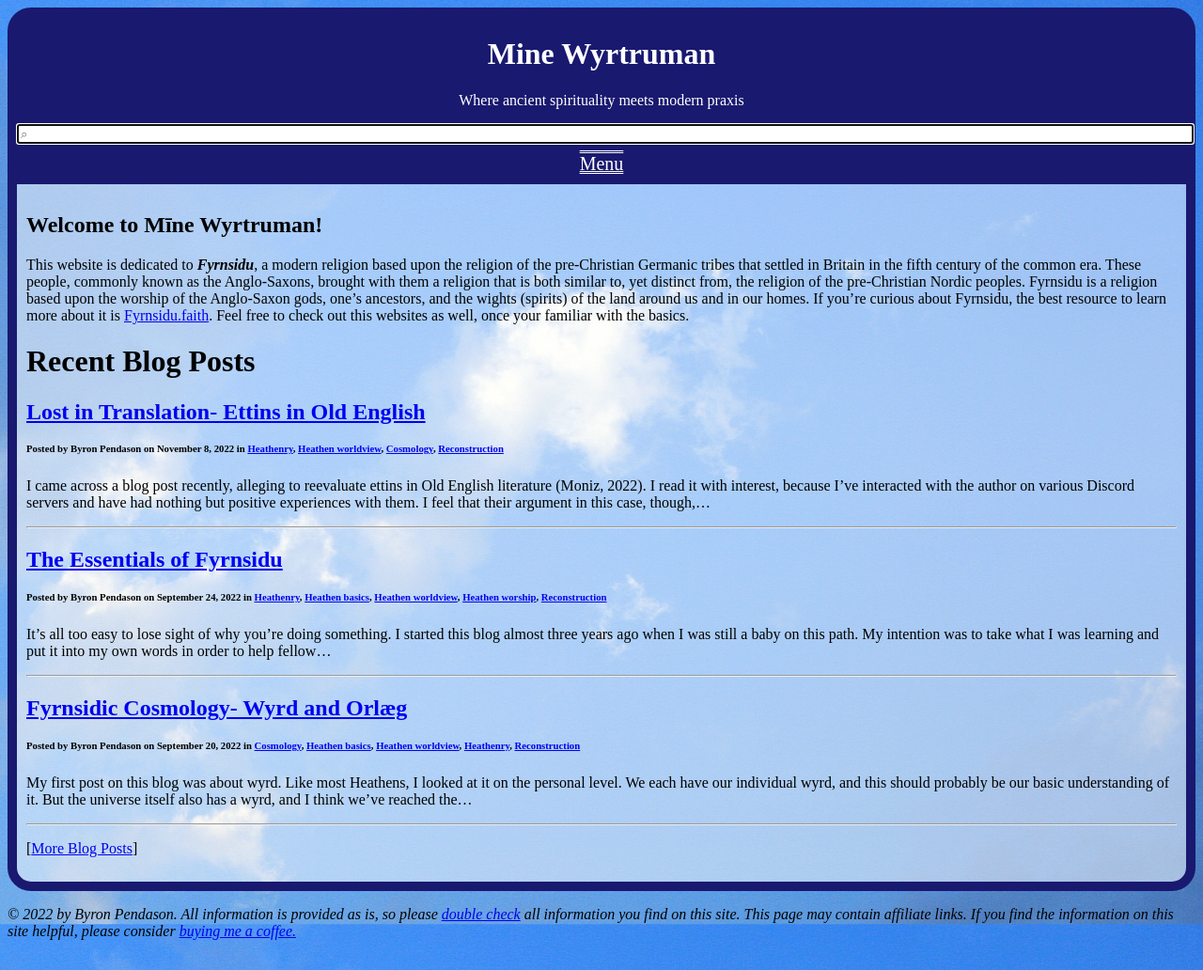
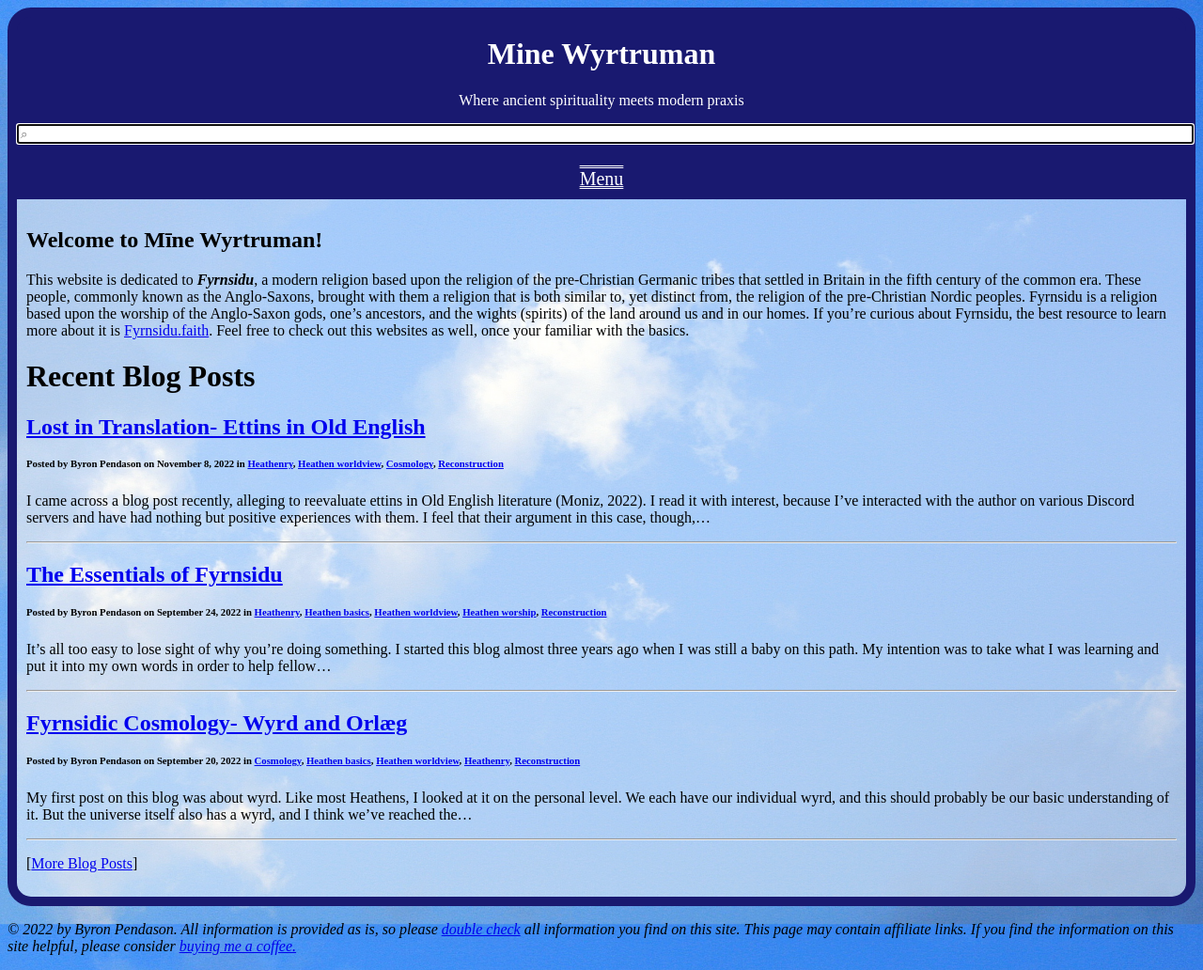
Before and after one commit to byronpendason/byronpendason.github.io, a Jekyll site: the page built from index.md, in a window 1280 px wide. Shown: the whole page at 94% size. Built offline with Jekyll 4.4.1, drawn with Linux system fonts in a browser that asks for light colours; our own code applies the rules of GitHub Pages for plain Markdown files; comment, search, counter and statistics services are not loaded.

Commit message:
update default.html

```diff
--- a/_layouts/default.html
+++ b/_layouts/default.html
@@ -46,7 +46,7 @@
       <p>{{ site.byline }}</p>
       <div id="search-container">
         <input type="text" id="search-input" placeholder="&#x2315;" style="width:100%;text-align:left;" autofocus>
-        <ul id="results-container" class="dropdownContent" style="background-color: lightblue;"></ul>
+        <ul id="results-container" style="background-color: lightblue;"></ul>
       </div>
     </div>
     <nav>
```
